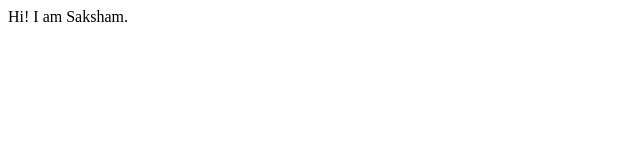
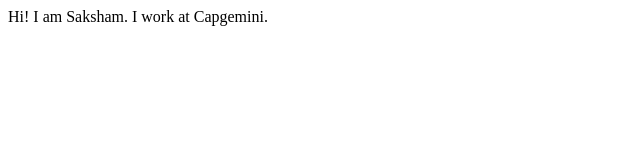
Before and after one commit to saks1209am/Saksham-Agarwal-Site, a plain HTML site: page index.html in a window 1280 px wide. Shown: the whole page, without its empty margins (0-640 px from the left). Drawn offline with Linux system fonts and the light colour scheme.

Commit message:
Update text

```diff
--- a/index.html
+++ b/index.html
@@ -8,5 +8,6 @@
 </head>
 <body>
     Hi! I am Saksham.
+    I work at Capgemini.
 </body>
 </html>
```
